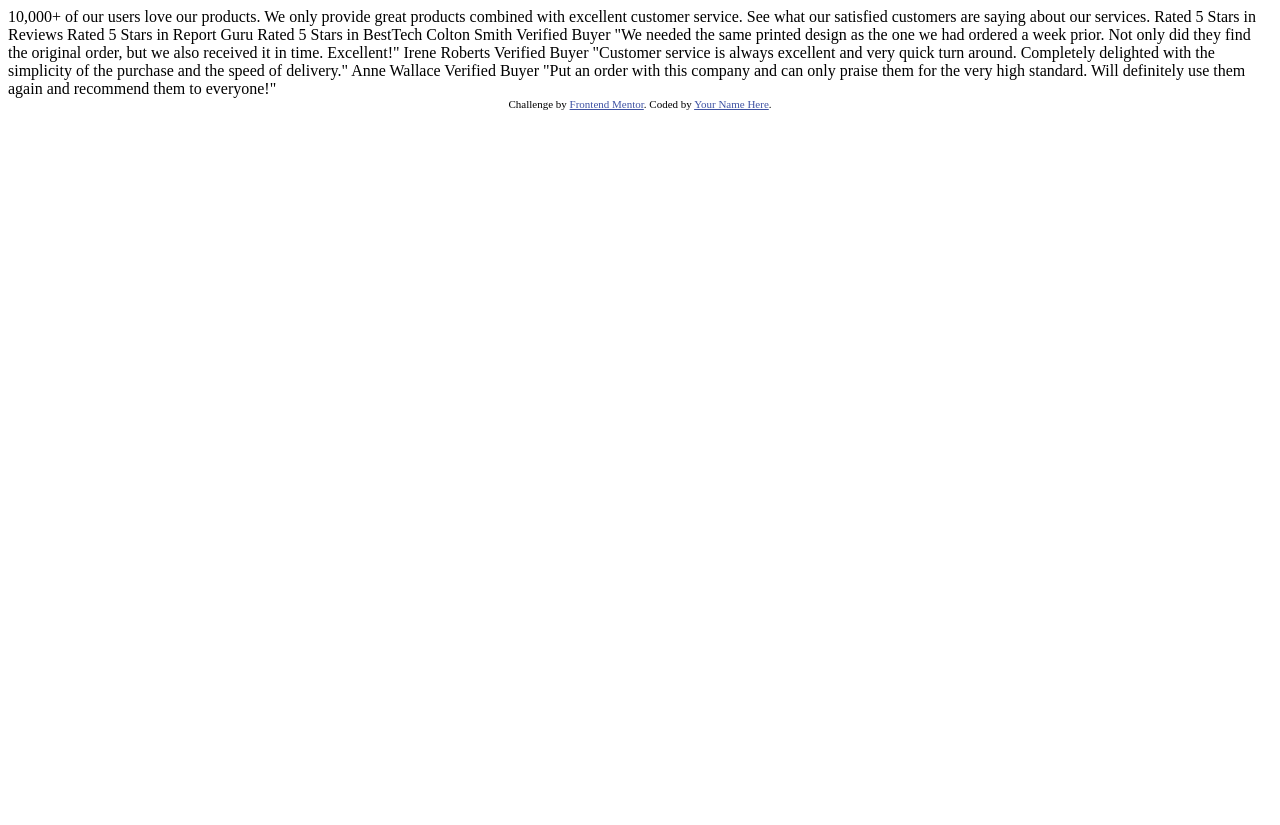
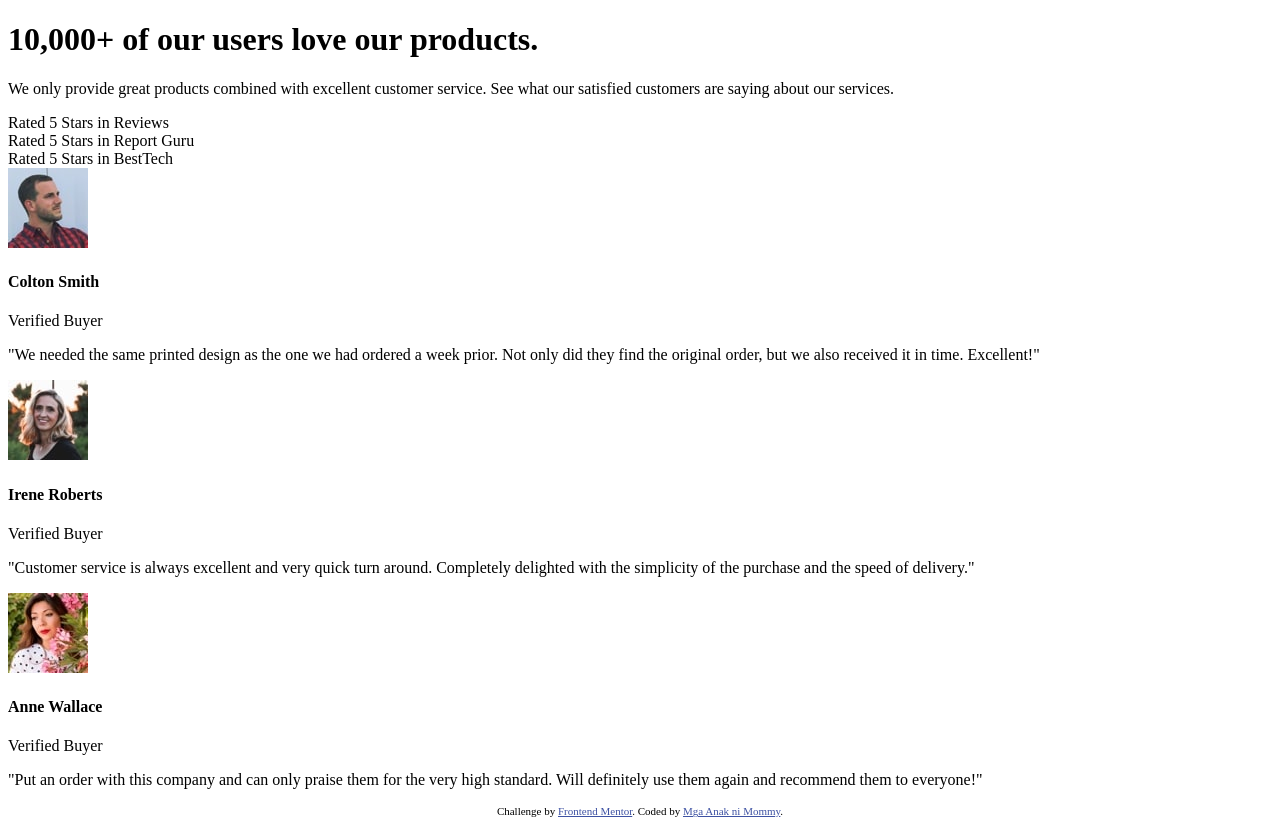
Before and after one commit to JakeNLelis/github-practice-2-anak-ni-mommy, a plain HTML site: page index.html in a window 1280 px wide. Before the commit the page ends 800 px from the top, so only its background shows below. Drawn offline with Linux system fonts and the light colour scheme.

Commit message:
Create initial html structure

```diff
--- a/index.html
+++ b/index.html
@@ -26,36 +26,77 @@
     </style>
   </head>
   <body>
-    10,000+ of our users love our products.
-
+    <div>
+      <div>
+        <h1>10,000+ of our users love our products.</h1>
+        <p>
           We only provide great products combined with excellent customer service.
           See what our satisfied customers are saying about our services.
+        </p>
+      </div>
 
-    Rated 5 Stars in Reviews
-    Rated 5 Stars in Report Guru
+      <div>
+        <div>Rated 5 Stars in Reviews</div>
+        <div>Rated 5 Stars in Report Guru</div>
         Rated 5 Stars in BestTech
+      </div>
+    </div>
 
-    Colton Smith
-    Verified Buyer
+    <div>
+      <div>
+        <div>
+          <image src="./images/image-colton.jpg" alt="Colton Smith" />
+          <div>
+            <h4>Colton Smith</h4>
+            <span>Verified Buyer</span>
+          </div>
+        </div>
+        <div>
+          <p>
             "We needed the same printed design as the one we had ordered a week prior.
             Not only did they find the original order, but we also received it in time.
             Excellent!"
+          </p>
+        </div>
+      </div>
 
-    Irene Roberts
-    Verified Buyer
+      <div>
+        <div>
+          <image src="./images/image-irene.jpg" alt="Irene Roberts" />
+          <div>
+            <h4>Irene Roberts</h4>
+            <span>Verified Buyer</span>
+          </div>
+        </div>
+        <div>
+          <p>
             "Customer service is always excellent and very quick turn around. Completely
             delighted with the simplicity of the purchase and the speed of delivery."
+          </p>
+        </div>
+      </div>
 
-    Anne Wallace
-    Verified Buyer
+      <div>
+        <div>
+          <image src="./images/image-anne.jpg" alt="Anne Wallace" />
+          <div>
+            <h4>Anne Wallace</h4>
+            <span>Verified Buyer</span>
+          </div>
+        </div>
+        <div>
+          <p>
             "Put an order with this company and can only praise them for the very high
             standard. Will definitely use them again and recommend them to everyone!"
+          </p>
+        </div>
+    </div>
 
     <div class="attribution">
       Challenge by
       <a href="https://www.frontendmentor.io?ref=challenge" target="_blank"
         >Frontend Mentor</a
-      >. Coded by <a href="#">Your Name Here</a>.
+      >. Coded by <a href="#">Mga Anak ni Mommy</a>.
     </div>
   </body>
 </html>
```
Lines whose indentation alone changed are shown as unchanged.
